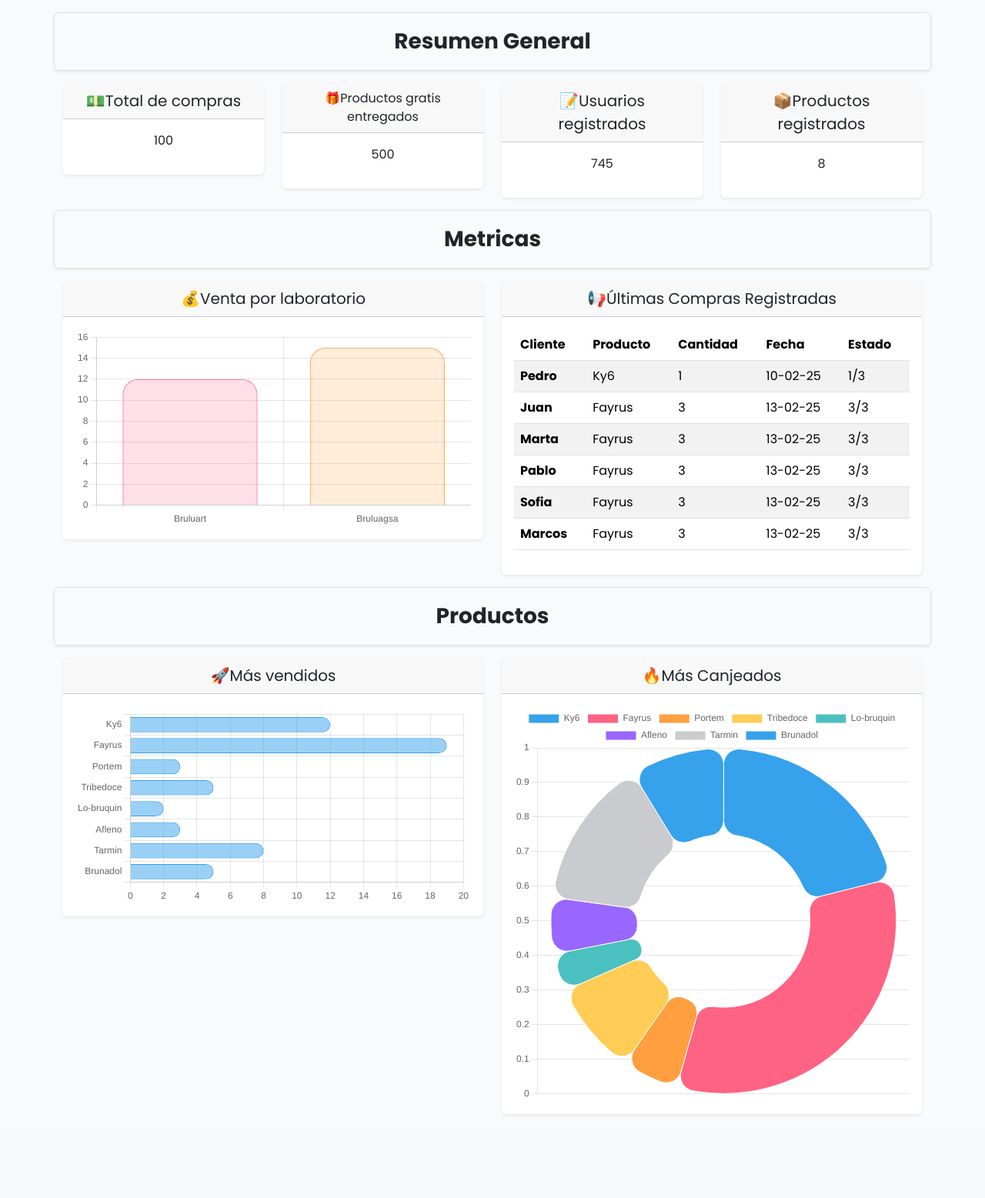
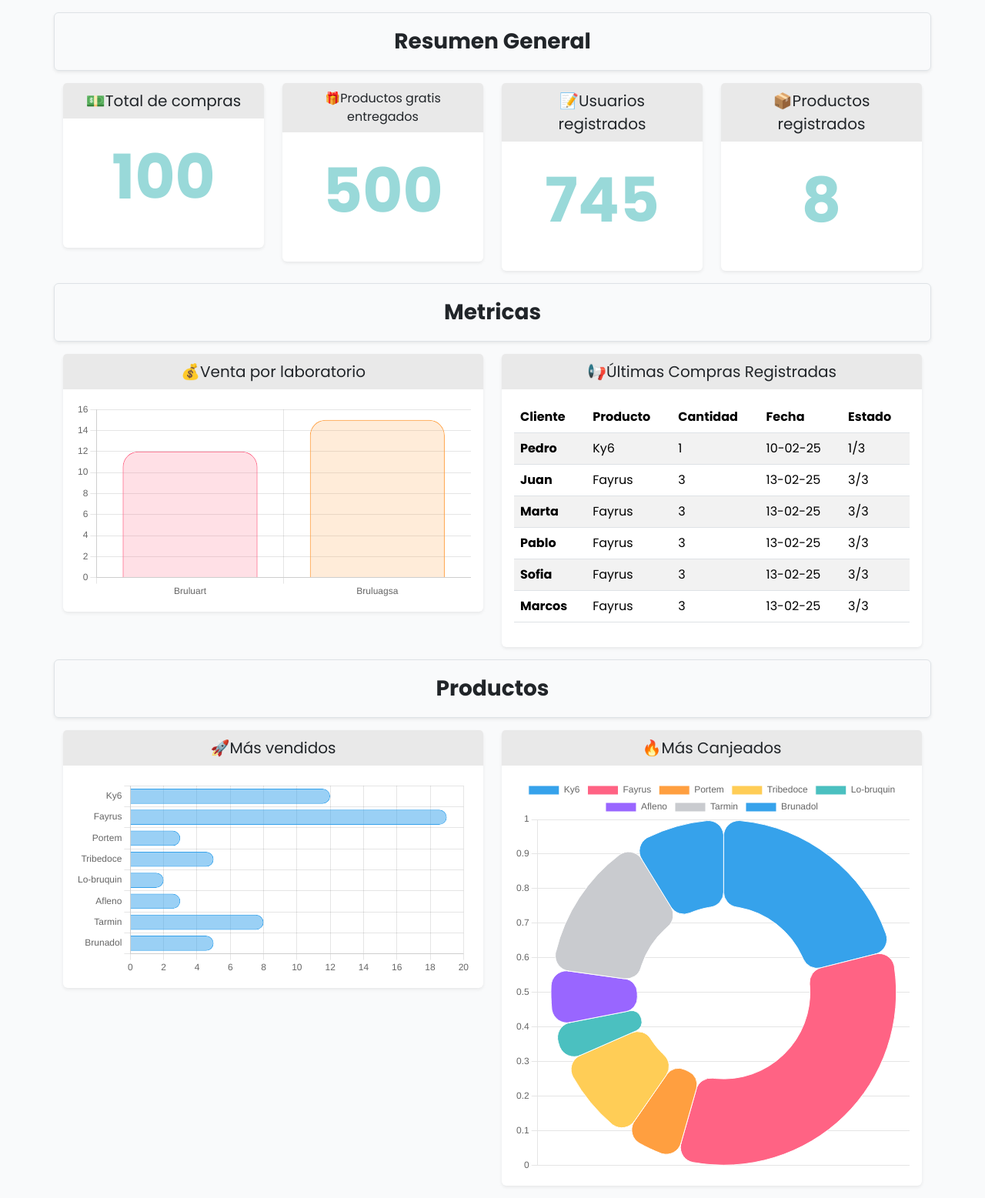
Before and after one commit to Jonathan-Miranda/ofertas, a PHP site: page /dashboard.php in a window 1280 px wide. Shown: the part 54-1611 px from the top of the page at 77% size. Before the commit the page ends 1503 px from the top, so only its background shows below. Run offline with PHP 8.4, Linux system fonts and the light colour scheme.

Commit message:
agregamos estilos para el home del dashboard

```diff
--- a/css/style.css
+++ b/css/style.css
@@ -21,3 +21,14 @@ body{
 .card{
     border: none;
 }
+
+.card-header{
+    background-color: #e9e9e9;
+    border: none;
+}
+
+.xd{
+    color: #99d9d9;
+    font-size: 10vh;
+    font-weight: bold;
+}
```
